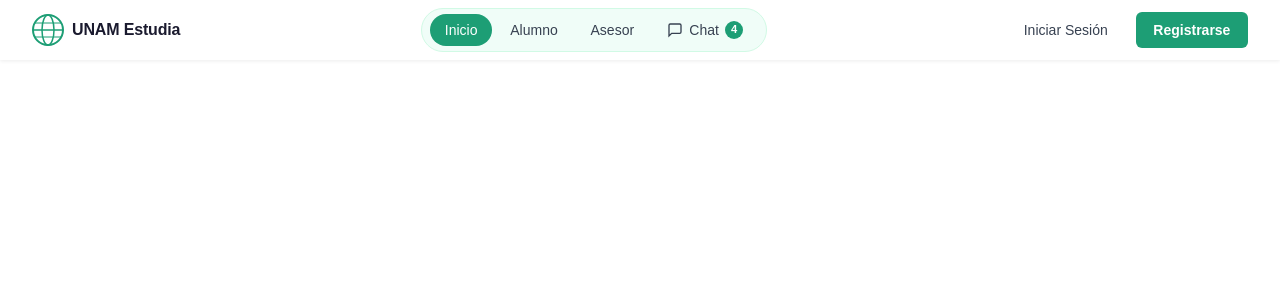
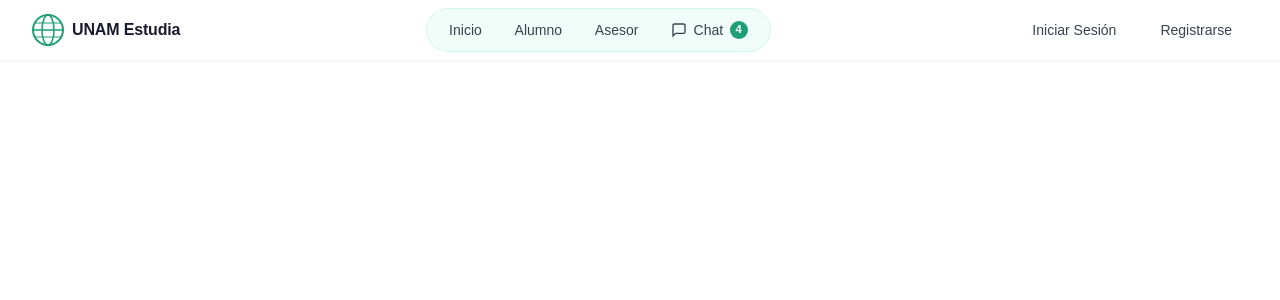
Before and after one commit to Null-Nexus/Frontend-Proyecto, a Next.js app in the folder proyecto_lynx/: page / in a window 1280 px wide. Shown: the top 300 px of the page. Built offline with nearby package versions, Linux system fonts and the light colour scheme.

Commit message:
se agregaron las mismas animaciones a registro e inicio de sesion

```diff
--- a/proyecto_lynx/app/header/header.module.css
+++ b/proyecto_lynx/app/header/header.module.css
@@ -67,10 +67,7 @@
   transform: scale(1.08);
 }
 
-.navLink.active {
-  background-color: #1D9E75;
-  color: #ffffff;
-}
+
 
 .chatIcon {
   display: flex;
@@ -109,34 +106,32 @@
   color: #374151;
   text-decoration: none;
   padding: 0.4rem 1rem;
-  border-radius: 6px;
+  border-radius: 999px;
   transition: color 0.15s ease, background-color 0.15s ease;
 }
 
 .loginBtn:hover {
   color: #1D9E75;
   background-color: #f0fdf8;
+  transform: scale(1.08);
 }
 
 .registerBtn {
   font-size: 0.875rem;
-  font-weight: 600;
-  color: #ffffff;
+  font-weight: 500;
+  color: #374151;
   text-decoration: none;
-  padding: 0.45rem 1.1rem;
-  background-color: #1D9E75;
-  border-radius: 6px;
-  transition: background-color 0.15s ease, transform 0.1s ease;
+  padding: 0.4rem 1rem;
+  border-radius: 999px;
+  transition: color 0.15s ease, background-color 0.15s ease;
 }
 
 .registerBtn:hover {
-  background-color: #15805e;
-  transform: translateY(-1px);
+   color: #1D9E75;
+   background-color: #f0fdf8;
+   transform: scale(1.08);
 }
 
-.registerBtn:active {
-  transform: translateY(0);
-}
 
 /* Responsive */
 @media (max-width: 768px) {
```
